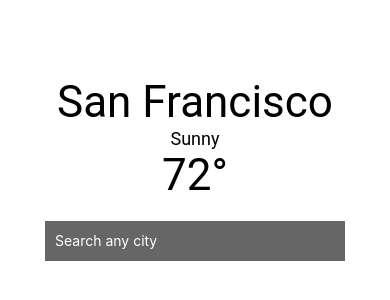
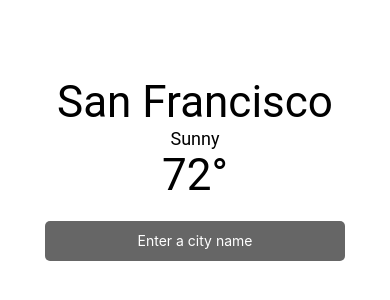
Before and after one commit to nathankrishnan/react-native-reference-weather-app, a React Native app: screen / in a window 390 px wide. Shown: the part 254-554 px from the top of the page. Built offline with nearby package versions, Linux system fonts and the light colour scheme.

Commit message:
add custom SearchInput component and use in App

```diff
--- a/App.js
+++ b/App.js
@@ -1,5 +1,6 @@
 import React from 'react';
 import { KeyboardAvoidingView, Platform, StyleSheet, Text, TextInput} from 'react-native';
+import SearchInput from './components/SearchInput';
 
 export default class App extends React.Component {
   render() {
@@ -13,12 +14,8 @@
         </Text>
         <Text style={[styles.largeText, styles.textStyle]}>72°</Text>
 
-        <TextInput
-          autoCorrect={false}
-          placeholder="Search any city"
-          placeholderTextColor="white"
-          style={styles.textInput}
-          clearButtonMode="always"
+        <SearchInput
+          placeholderLabelText="Enter a city name"
         />
       </KeyboardAvoidingView>
     );
@@ -42,14 +39,4 @@
   smallText: {
     fontSize: 18,
   },
-  textInput: {
-    backgroundColor: '#666',
-    color: 'white',
-    height: 40,
-    width: 300,
-    marginTop: 20,
-    marginHorizontal: 20,
-    paddingHorizontal: 10,
-    alignSelf: 'center',
-  }
 });
--- /dev/null
+++ b/components/SearchInput.js
@@ -0,0 +1,36 @@
+import React from 'react';
+import { StyleSheet, TextInput, View } from 'react-native';
+
+export default class SearchInput extends React.Component {
+	render() {
+		return (
+			<View style={styles.container}>
+				<TextInput
+					autoCorrect={false}
+					placeholder={this.props.placeholderLabelText}
+					placeholderTextColor="white"
+					underlineColorAndroid="transparent"
+					style={styles.textInput}
+					clearButtonMode="always"
+				/>
+			</View>
+		);
+	}
+}
+
+const styles = StyleSheet.create({
+	container: {
+		height: 40,
+		width: 300,
+		marginTop: 20,
+		backgroundColor: '#666',
+		marginHorizontal: 40,
+		paddingHorizontal: 10,
+		borderRadius: 5,
+	},
+	textInput: {
+		flex: 1,
+		color: 'white',
+		textAlign: 'center',
+	},
+});
```
